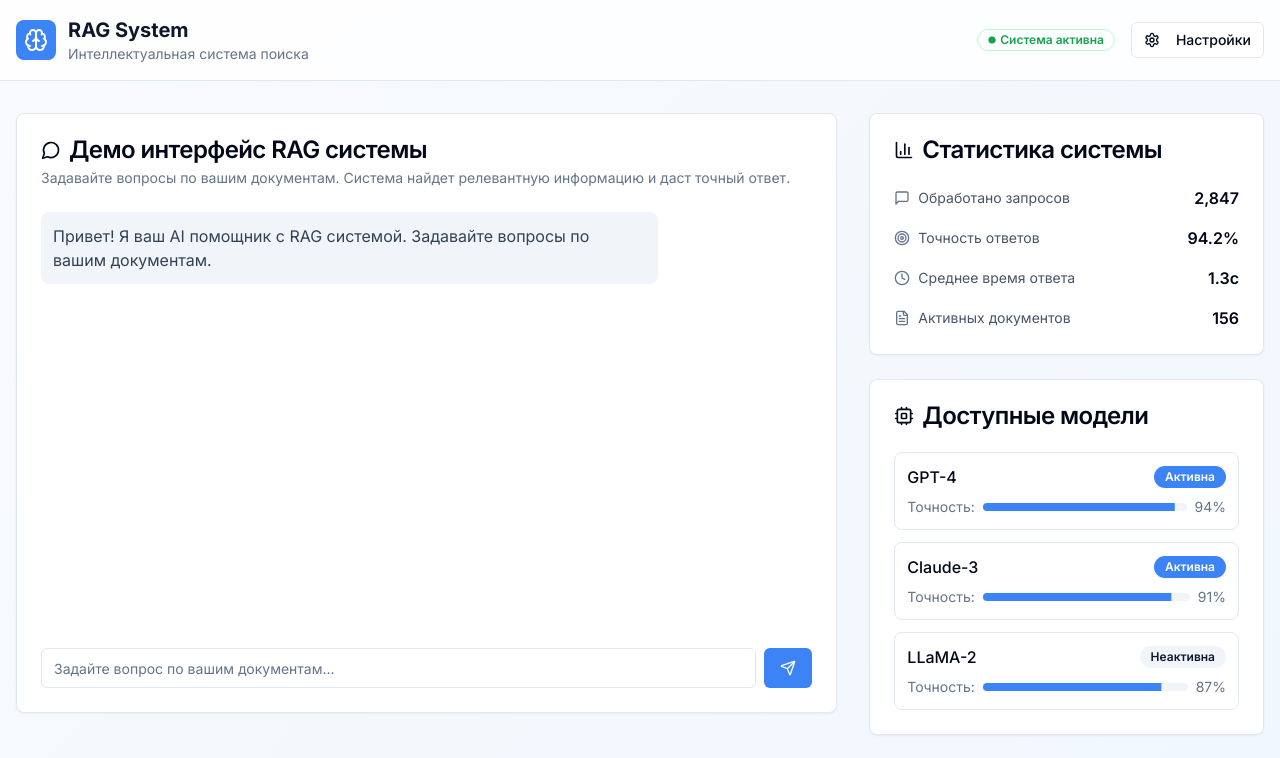
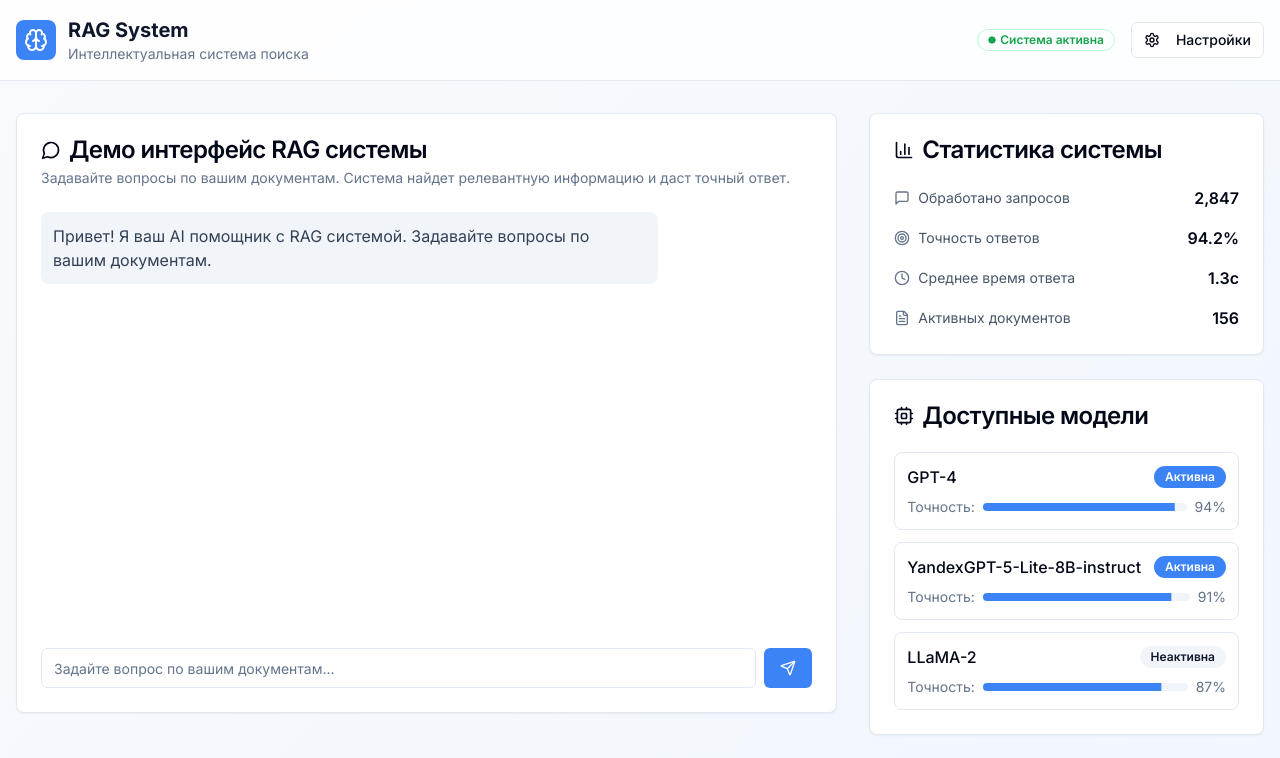
Before and after one commit to pr-poehali-dev/rag-system-site, a React (Vite) app: page / in a window 1280 px wide. Shown: the top 758 px of the page. Built offline with nearby package versions, Linux system fonts and the light colour scheme.

Commit message:
Добавить модель YandexGPT-5-Lite

```diff
--- a/src/pages/Index.tsx
+++ b/src/pages/Index.tsx
@@ -38,7 +38,7 @@ const Index = () => {
 
   const models = [
     { name: 'GPT-4', status: 'active', accuracy: 94 },
-    { name: 'Claude-3', status: 'active', accuracy: 91 },
+    { name: 'YandexGPT-5-Lite-8B-instruct', status: 'active', accuracy: 91 },
     { name: 'LLaMA-2', status: 'inactive', accuracy: 87 },
   ];
 
```
